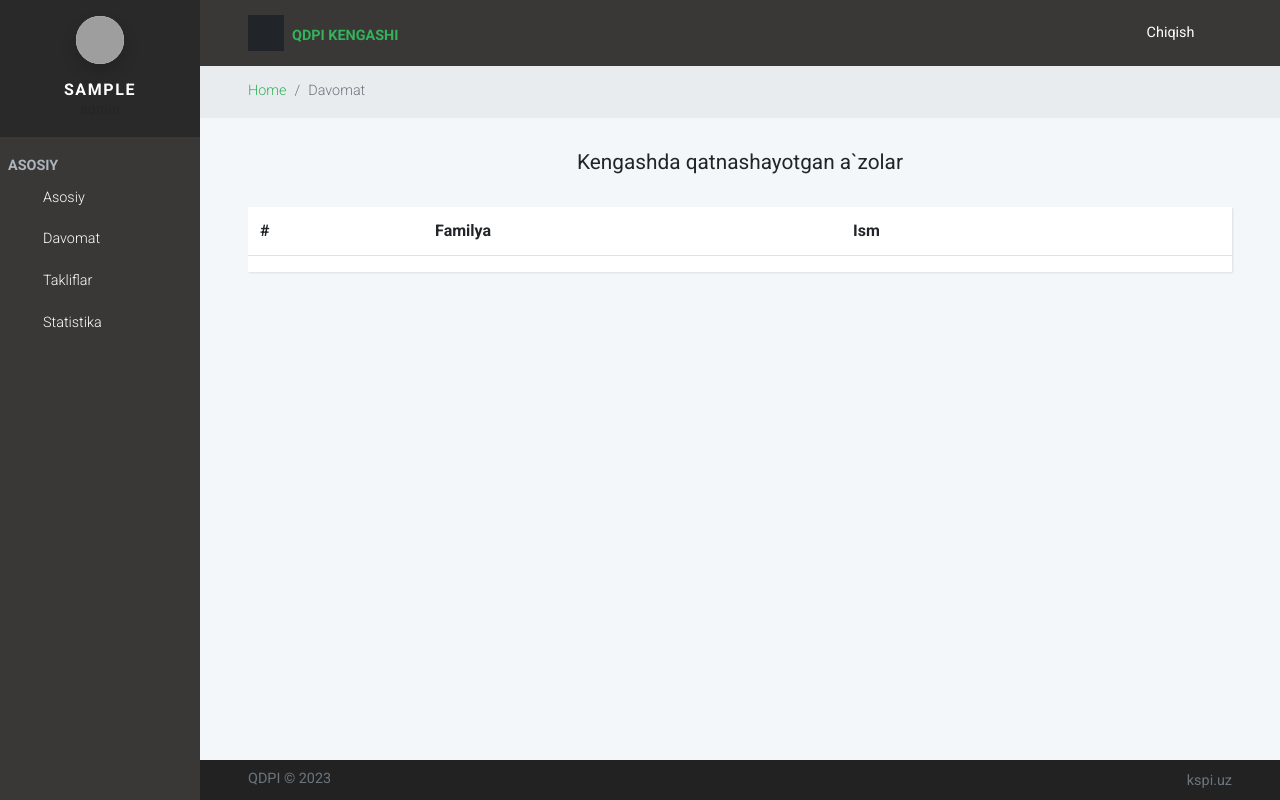
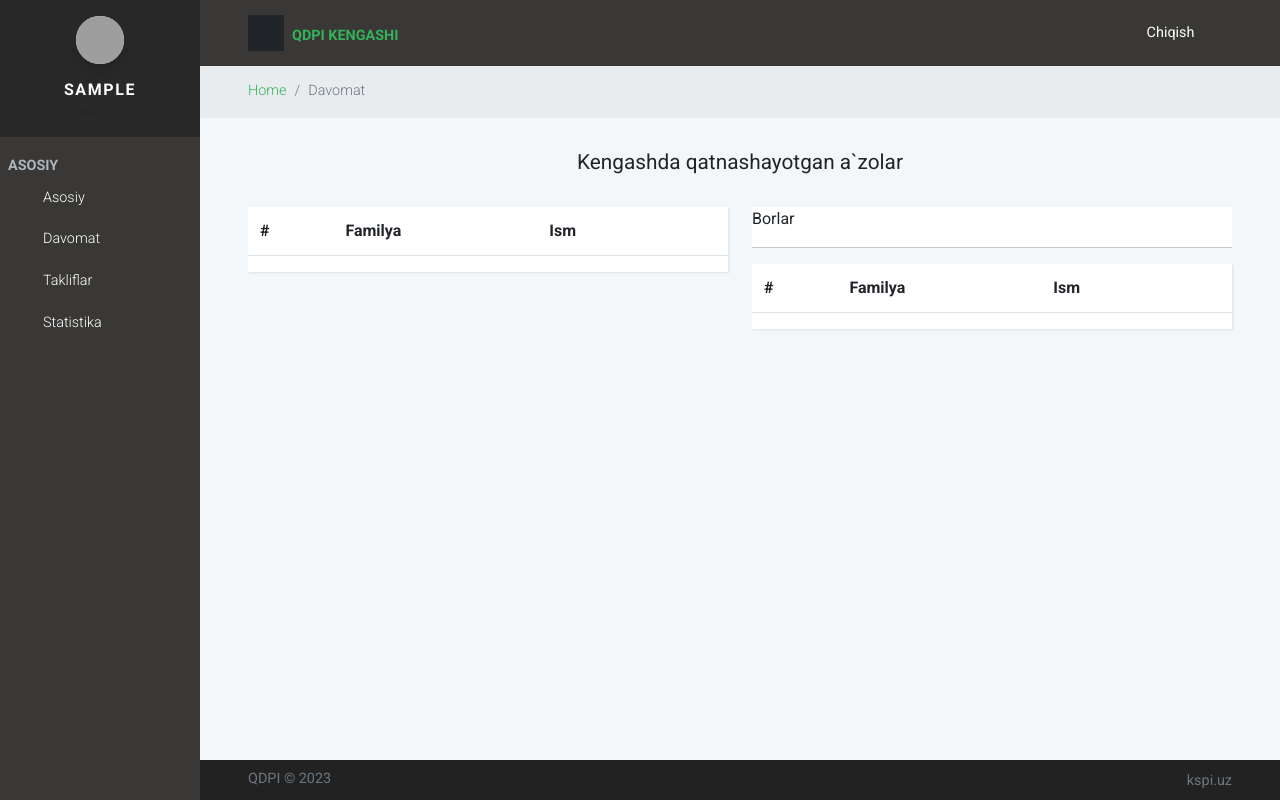
Before and after one commit to hfazliddin98/kengash, a Django app: page /davomat/ in a window 1280 px wide. Run offline with Django 4.2, Linux system fonts and the light colour scheme; a user stored in the database is signed in; tables that the repository leaves empty hold one stand-in row (values such as "Sample post"); lists and menus that the app fills with data are empty; some libraries are stand-ins or nearby versions; grey boxes are pictures that could not be loaded.

Commit message:
07.12.2023

```diff
--- a/ovoz/forms.py
+++ b/ovoz/forms.py
@@ -11,4 +11,4 @@ class ElomForm(forms.ModelForm):
 class DavomatForm(forms.ModelForm):
     class Meta:
         model = Davomat
-        fields = ['user', 'bor']
+        fields = ['user_id', 'familya', 'ism']
--- a/templates/ovoz/davomat.html
+++ b/templates/ovoz/davomat.html
@@ -138,20 +138,12 @@
             </div>
         </header>
 
-
-
-
-
-
-
-
         <section>
             <div class="container-fluid">
                 <div class="row">
 
-                    <div class="col-lg-12">
+                    <div class="col-lg-6">
                         <div class="card">
-
                             <table class="table">
                                 <thead>
                                     <tr>
@@ -163,29 +155,50 @@
                                 </thead>
                                 <tbody>
                                     {% for u in data %}
-
                                     <tr>
-
                                         <th scope="row">{{u.id}}</th>
                                         <td>{{u.last_name}}</td>
                                         <td>{{u.first_name}}</td>
                                         <td>
                                             <a href="{% url 'davomatlar' u.pk %}">yoqish</a>
                                         </td>
-
                                     </tr>
-
                                     {% endfor %}
                                 </tbody>
                             </table>
-
-
-
                         </div>
                     </div>
 
-
-
+                    <div class="col-lg-6">
+                        <div class="bg-white">
+                            Borlar
+                            <hr>
+                        </div>
+                        <div class="card">
+                            <table class="table">
+                                <thead>
+                                    <tr>
+                                        <th scope="col">#</th>
+                                        <th scope="col">Familya</th>
+                                        <th scope="col">Ism</th>
+                                        <th scope="col"></th>
+                                    </tr>
+                                </thead>
+                                <tbody>
+                                    {% for u in data %}
+                                    <tr>
+                                        <th scope="row">{{u.id}}</th>
+                                        <td>{{u.last_name}}</td>
+                                        <td>{{u.first_name}}</td>
+                                        <td>
+                                            <a href="{% url 'davomatlar' u.pk %}">yoqish</a>
+                                        </td>
+                                    </tr>
+                                    {% endfor %}
+                                </tbody>
+                            </table>
+                        </div>
+                    </div>
 
                 </div>
             </div>
--- a/users/models.py
+++ b/users/models.py
@@ -13,5 +13,4 @@ class Davomat(models.Model):
     user_id = models.CharField(max_length=100)
     familya = models.CharField(max_length=100)
     ism = models.CharField(max_length=100)
-    bor = models.CharField(max_length=100)
-    sana = models.DateTimeField(auto_now_add=True)
+    sana = models.CharField(max_length=100)
```
Also changed, not shown: users/migrations/0006_rename_user_davomat_familya_davomat_ism_and_more.py (added), users/migrations/0007_remove_davomat_bor_alter_davomat_sana.py (added).
